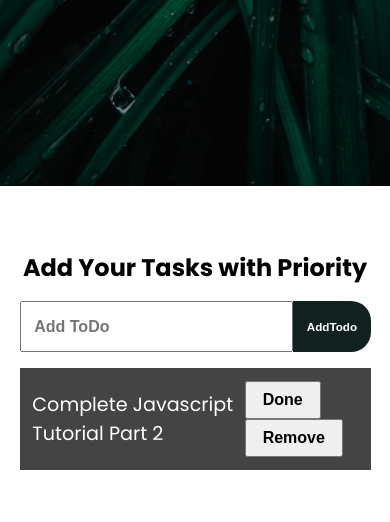
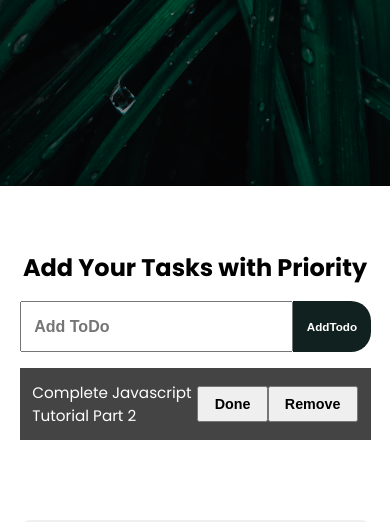
Before and after one commit to shubham-mali7/DOM-Manipulation, a plain HTML site: page index.html in a window 390 px wide. Shown: the part 320-842 px from the top of the page. Drawn offline with Linux system fonts and the light colour scheme.

Commit message:
modified style sheet > task list

```diff
--- a/style.css
+++ b/style.css
@@ -215,6 +215,26 @@ a {
   }
 }
 
+@media only screen and (max-width: 625px) {
+  /* body {
+    background-color: lightskyblue;
+  } */
+  .todo-buttons {
+    display: flex;
+  }
+  .todo-buttons .done {
+    padding: 0.5rem 0.95rem;
+    font-size: 0.895rem;
+  }
+  .todo-buttons .remove {
+    padding: 0.5rem 0.95rem;
+    font-size: 0.895rem;
+  }
+  .text {
+    font-size: 0.952rem;
+  }
+}
+
 @media only screen and (max-width: 540px) {
   /* body {
     background-color: lightsalmon;
```
